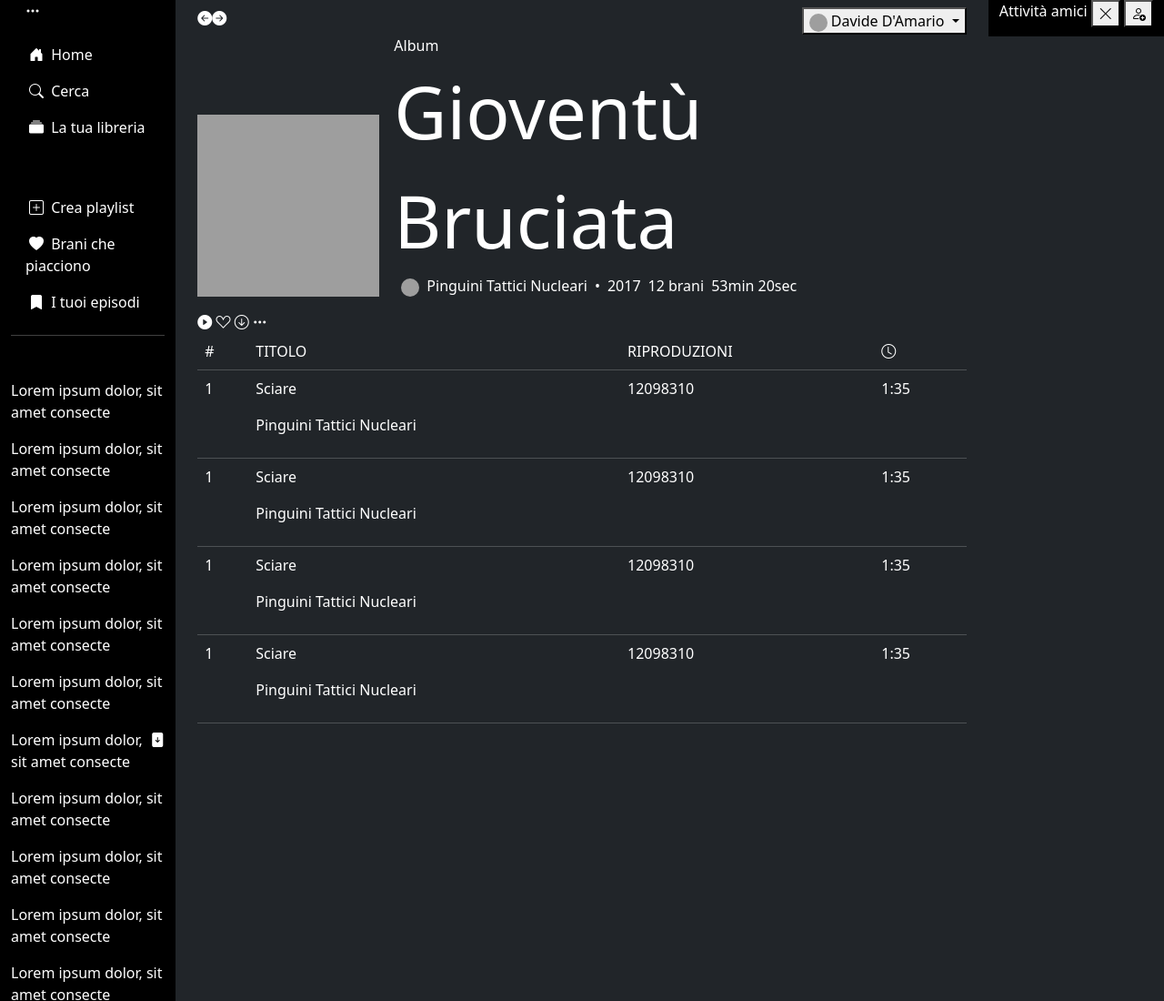
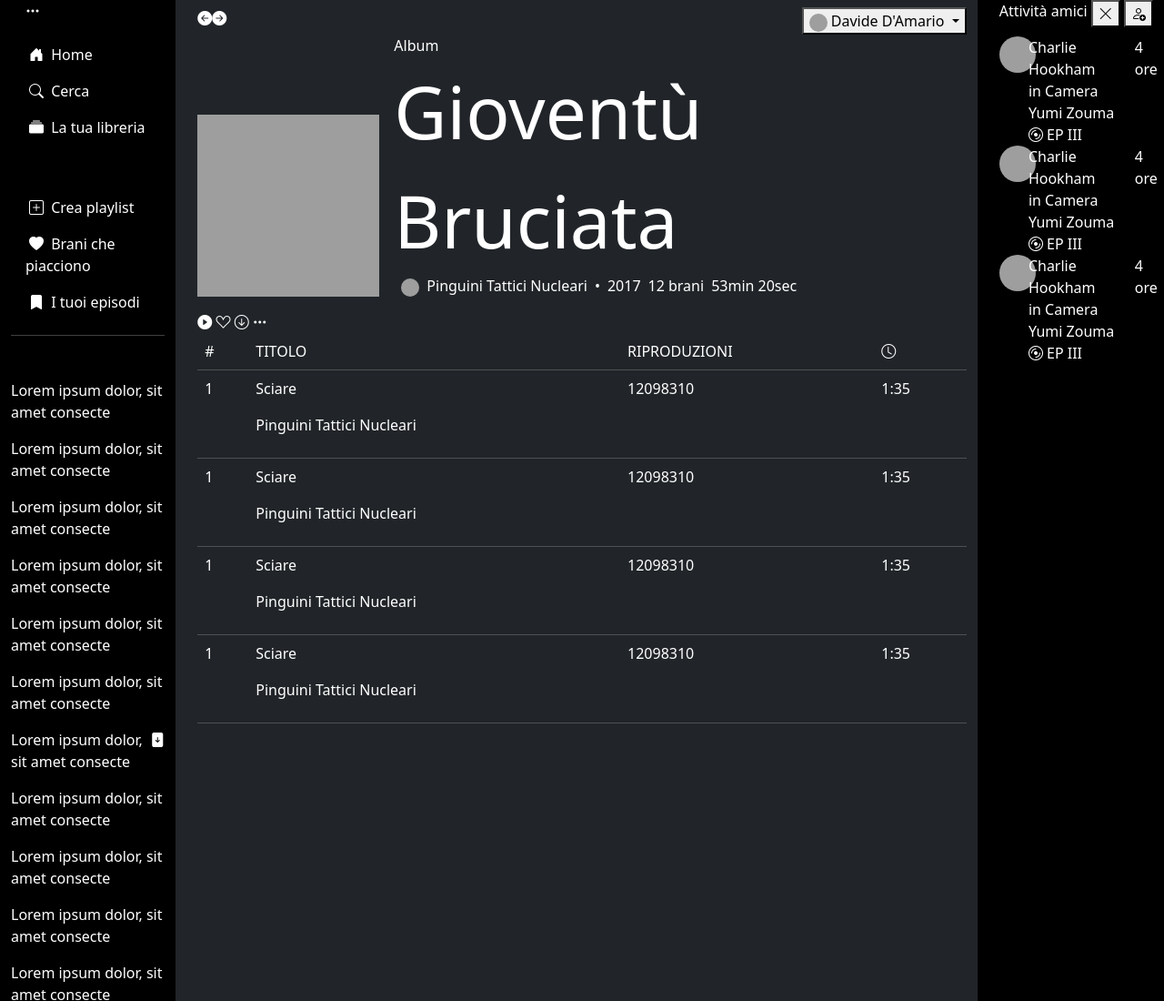
Before and after one commit to ElenaOanca/Gruppo4, a website: page album.html in a window 1280 px wide. Shown: the top 1100 px of the page at 91% size. Drawn offline with nearby package versions, Linux system fonts and the light colour scheme; grey boxes are pictures that could not be loaded.

Commit message:
struttura della nav di dx finita

```diff
--- a/album.html
+++ b/album.html
@@ -362,15 +362,57 @@
             </footer>
         </div>
         <!-- SEZIONE NAV DI DX -->
-        <div class="col-lg-2">
-            <div class="container-fluid bg-black">
-            <div class="d-flex justify-content-between">
-                    <p>Attività amici</p>
-                <div class="controller-section-friends d-f">
-                    <button><i class="bi bi-x-lg"></i></button>
-                    <button><i class="bi bi-person-add"></i></button>
+        <div class="col-lg-2  bg-black">
+            <div class="container">
+                <div class="d-flex justify-content-between">
+                        <p>Attività amici</p>
+                    <div class="controller-section-friends">
+                        <button><i class="bi bi-x-lg"></i></button>
+                        <button><i class="bi bi-person-add"></i></button>
+                    </div>
                 </div>
-            </div>
+                <!-- SEZIONE CARD ATTIVITA` AMICI -->
+                <div class="friends-card row">
+                    <div class="col-2">
+                        <img class="round-image friend-profile-image" src="https://picsum.photos/40" alt="">
+                    </div>
+                    <div class="col-8">
+                        <p class="m-0 friend-user-name">Charlie Hookham</p>
+                        <p class="m-0 friend-song-artist">in Camera  Yumi Zouma</p>
+                        <i class="bi bi-disc friend-song"></i><span> EP III</span>
+                    </div>
+                    <div class="col-2 p-0">
+                        <p class="friend-last-played">4 ore</p>
+                    </div>
+                </div>
+                <!-- SEZIONE CARD ATTIVITA` AMICI -->
+                <div class="friends-card row">
+                    <div class="col-2">
+                        <img class="round-image friend-profile-image" src="https://picsum.photos/40" alt="">
+                    </div>
+                    <div class="col-8">
+                        <p class="m-0 friend-user-name">Charlie Hookham</p>
+                        <p class="m-0 friend-song-artist">in Camera  Yumi Zouma</p>
+                        <i class="bi bi-disc friend-song"></i><span> EP III</span>
+                    </div>
+                    <div class="col-2 p-0">
+                        <p class="friend-last-played">4 ore</p>
+                    </div>
+                </div>
+                <!-- SEZIONE CARD ATTIVITA` AMICI -->
+                <div class="friends-card row">
+                    <div class="col-2">
+                        <img class="round-image friend-profile-image" src="https://picsum.photos/40" alt="">
+                    </div>
+                    <div class="col-8">
+                        <p class="m-0 friend-user-name">Charlie Hookham</p>
+                        <p class="m-0 friend-song-artist">in Camera  Yumi Zouma</p>
+                        <i class="bi bi-disc friend-song"></i><span> EP III</span>
+                    </div>
+                    <div class="col-2 p-0">
+                        <p class="friend-last-played">4 ore</p>
+                    </div>
+                </div>
             </div>
         </div>
     </div>
```
